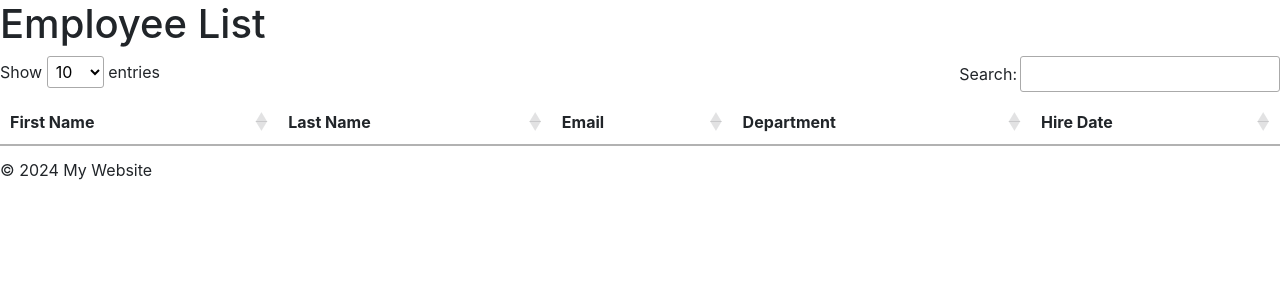
After one commit to o-khytrov/HrManagement, a Django app: template hr_management/employees/templates/employee_list.html in a window 1280 px wide. The commit adds this page. Shown: the top 300 px of the page. Run offline with Django 3.2, Linux system fonts and the light colour scheme; the template is opened without the code that fills it, so the values that code supplies are empty; some libraries are stand-ins or nearby versions.

Commit message:
Add basic list view

```diff
--- a/hr_management/employees/templates/base.html
+++ b/hr_management/employees/templates/base.html
@@ -4,7 +4,9 @@
     <meta charset="UTF-8">
     <meta name="viewport" content="width=device-width, initial-scale=1.0">
     <link rel="stylesheet" href="https://stackpath.bootstrapcdn.com/bootstrap/4.3.1/css/bootstrap.min.css">
-    <script src="https://code.jquery.com/jquery-3.3.1.min.js"></script>
+        <link rel="stylesheet" href="https://cdn.datatables.net/1.11.3/css/jquery.dataTables.min.css">
+    <script src="https://code.jquery.com/jquery-3.6.0.min.js"></script>
+    <script src="https://cdn.datatables.net/1.11.3/js/jquery.dataTables.min.js"></script>
 </head>
 <body>
     <header>
--- /dev/null
+++ b/hr_management/employees/templates/employee_list.html
@@ -0,0 +1,37 @@
+<!-- templates/employees/employee_list.html -->
+{% extends 'base.html' %}
+
+{% block title %}Employee List{% endblock %}
+
+{% block content %}
+<h1>Employee List</h1>
+<table id="employeeTable" class="display">
+    <thead>
+        <tr>
+            <th>First Name</th>
+            <th>Last Name</th>
+            <th>Email</th>
+            <th>Department</th>
+            <th>Hire Date</th>
+        </tr>
+    </thead>
+    <tbody>
+    </tbody>
+</table>
+<script>
+    $(document).ready(function() {
+        $('#employeeTable').DataTable({
+            "processing": true,
+            "serverSide": true,
+            "ajax": "{% url 'employee_list_json' %}",
+            "columns": [
+                {"data": "first_name"},
+                {"data": "last_name"},
+                {"data": "email"},
+                {"data": "department"},
+                {"data": "hire_date"}
+            ]
+        });
+    });
+</script>
+{% endblock %}
--- a/hr_management/employees/urls.py
+++ b/hr_management/employees/urls.py
@@ -1,9 +1,11 @@
 from django.urls import path
 
 from . import views
+from .views import EmployeeListJson
 
 urlpatterns = [
     path('hierarchy/', views.hierarchy_view, name='hierarchy'),
-    path('list/', views.employee_list_view, name='employee_list'),
+    path('list/', views.employee_list, name='employee_list.html'),
+    path('employee_list_data/', EmployeeListJson.as_view(), name='employee_list_json'),
     path('load_subordinates/<int:employee_id>/', views.load_subordinates, name='load_subordinates'),
 ]
```
Also changed, not shown: hr_management/employees/views.py (+17 -3 lines).
